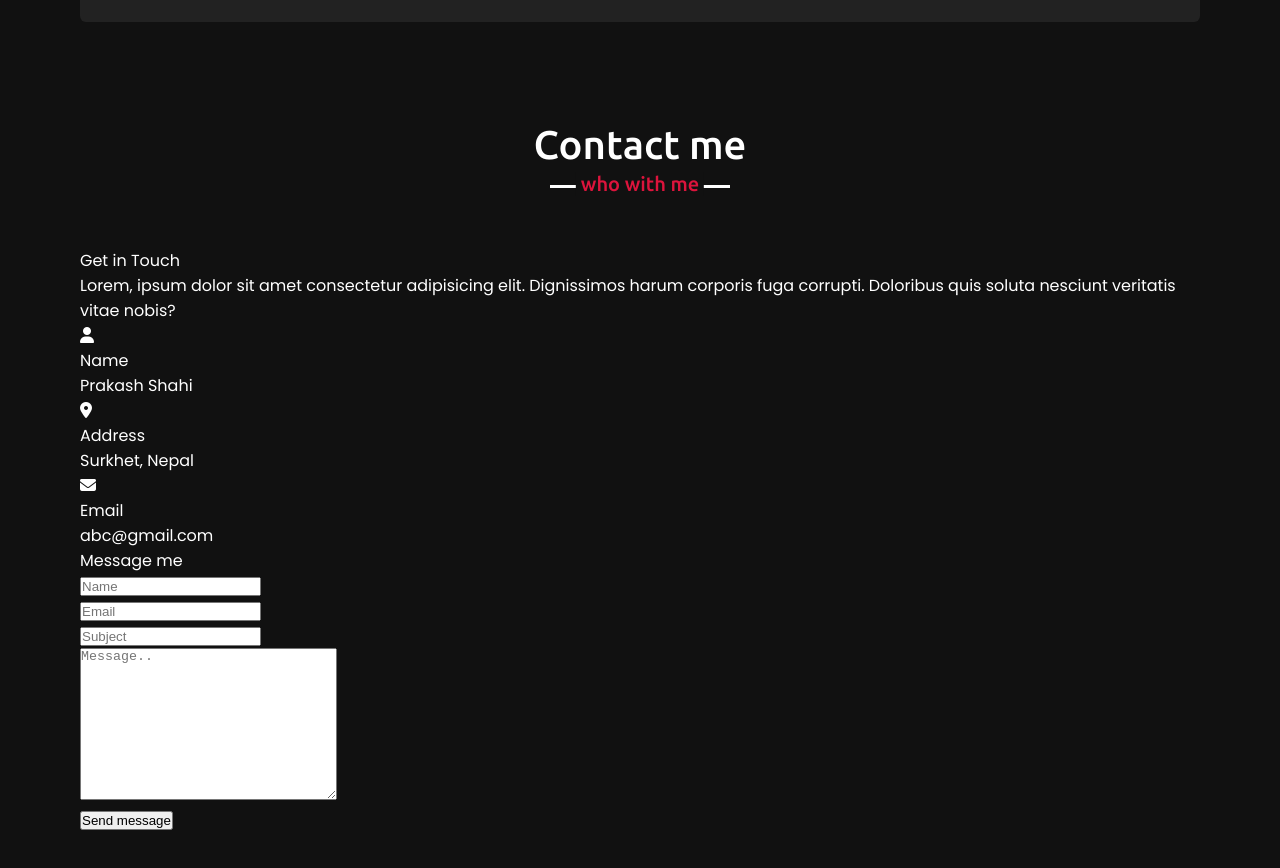
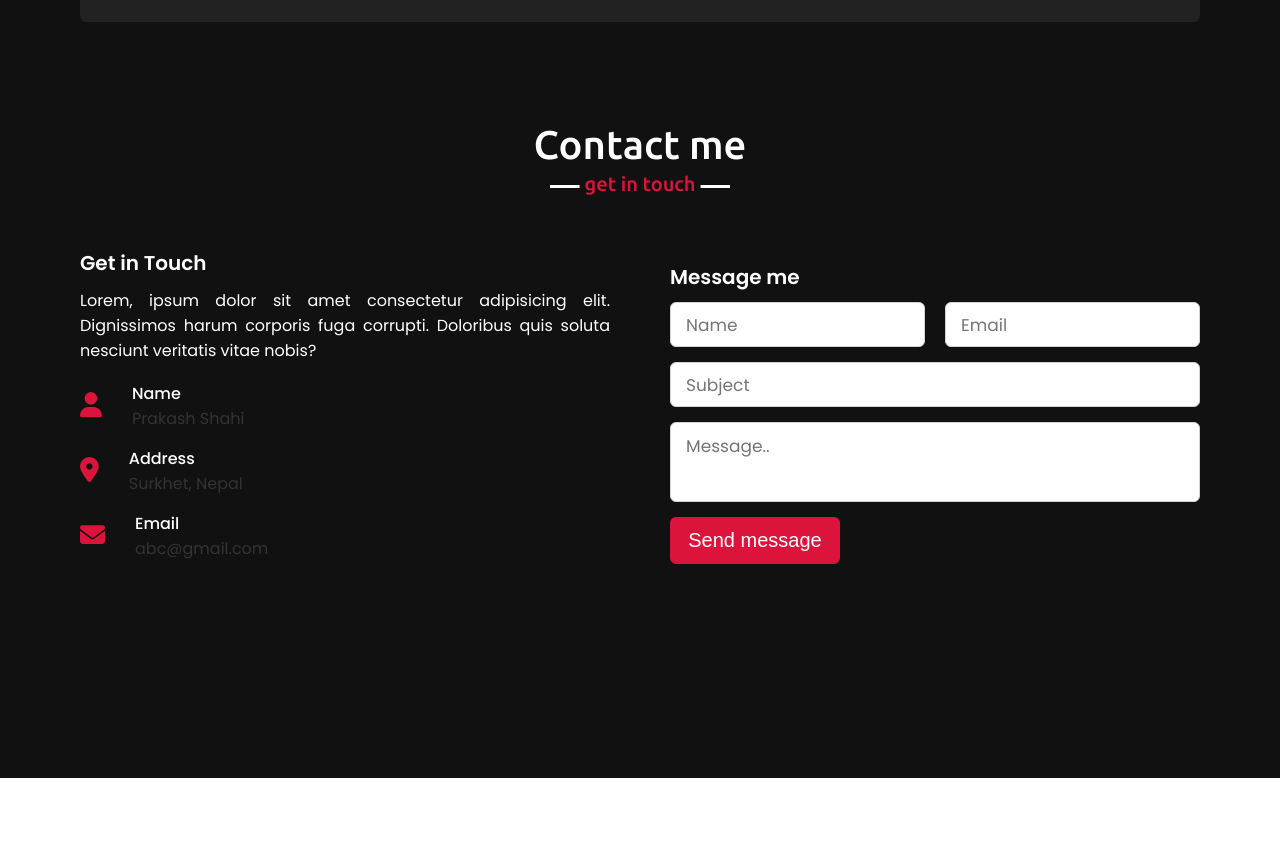
Before and after one commit to shivamrathi99/portfolio-website, a plain HTML site: page index.html in a window 1280 px wide. Shown: the part 4288-5156 px from the top of the page. After the commit the page ends 5066 px from the top, so only its background shows below. Drawn offline with nearby package versions, Linux system fonts and the light colour scheme.

Commit message:
contact section styling

```diff
--- a/style.css
+++ b/style.css
@@ -486,6 +486,103 @@ section .title::after {
   }
 }
 
+/* contact section styling */
+.contact .title::after {
+  content: "get in touch";
+}
+.contact .contact-content .column {
+  width: calc(50% - 30px);
+}
+.contact .contact-content .text {
+  font-size: 20px;
+  font-weight: 600;
+  margin-bottom: 10px;
+}
+.contact .contact-content .left p {
+  text-align: justify;
+}
+.contact .contact-content .left .icons {
+  margin: 10px 0;
+}
+.contact .contact-content .row {
+  display: flex;
+  height: 65px;
+  align-items: center;
+}
+.contact .contact-content .row .info {
+  margin-left: 30px;
+}
+.contact .contact-content .row i {
+  font-size: 25px;
+  color: crimson;
+}
+.contact .contact-content .info .head {
+  font-weight: 500;
+}
+.contact .contact-content .info .sub-title {
+  color: #333;
+}
+.contact .right form .fields {
+  display: flex;
+}
+.contact .right form .field,
+.contact .right form .fields .field {
+  height: 45px;
+  width: 100%;
+  margin-bottom: 15px;
+}
+.contact .right form .textarea {
+  height: 80px;
+  width: 100%;
+}
+.contact .right form .name {
+  margin-right: 10px;
+}
+.contact .right form .email {
+  margin-left: 10px;
+}
+.contact .right form .field input,
+.contact .right form .textarea textarea {
+  height: 100%;
+  width: 100%;
+  border: 1px solid lightgrey;
+  border-radius: 6px;
+  outline: none;
+  padding: 0 15px;
+  font-size: 17px;
+  font-family: "Poppins", sans-serif;
+  transition: all 0.3s ease;
+}
+.contact .right form .field input:focus,
+.contact .right form .textarea textarea:focus {
+  border-color: #b3b3b3;
+}
+.contact .right form .textarea textarea {
+  padding-top: 10px;
+  resize: none;
+}
+.contact .right form .button {
+  height: 47px;
+  width: 170px;
+}
+.contact .right form .button button {
+  width: 100%;
+  height: 100%;
+  border: 2px solid crimson;
+  background: crimson;
+  color: #fff;
+  outline: none;
+  font-size: 20px;
+  font-weight: 500;
+  border-radius: 6px;
+  cursor: pointer;
+  transition: all 0.3s ease;
+}
+.contact .right form .button button:hover {
+  color: crimson;
+  background: none;
+}
+
 @media (max-width: 690px) {
   .max-width {
     padding: 0 23px;
```
